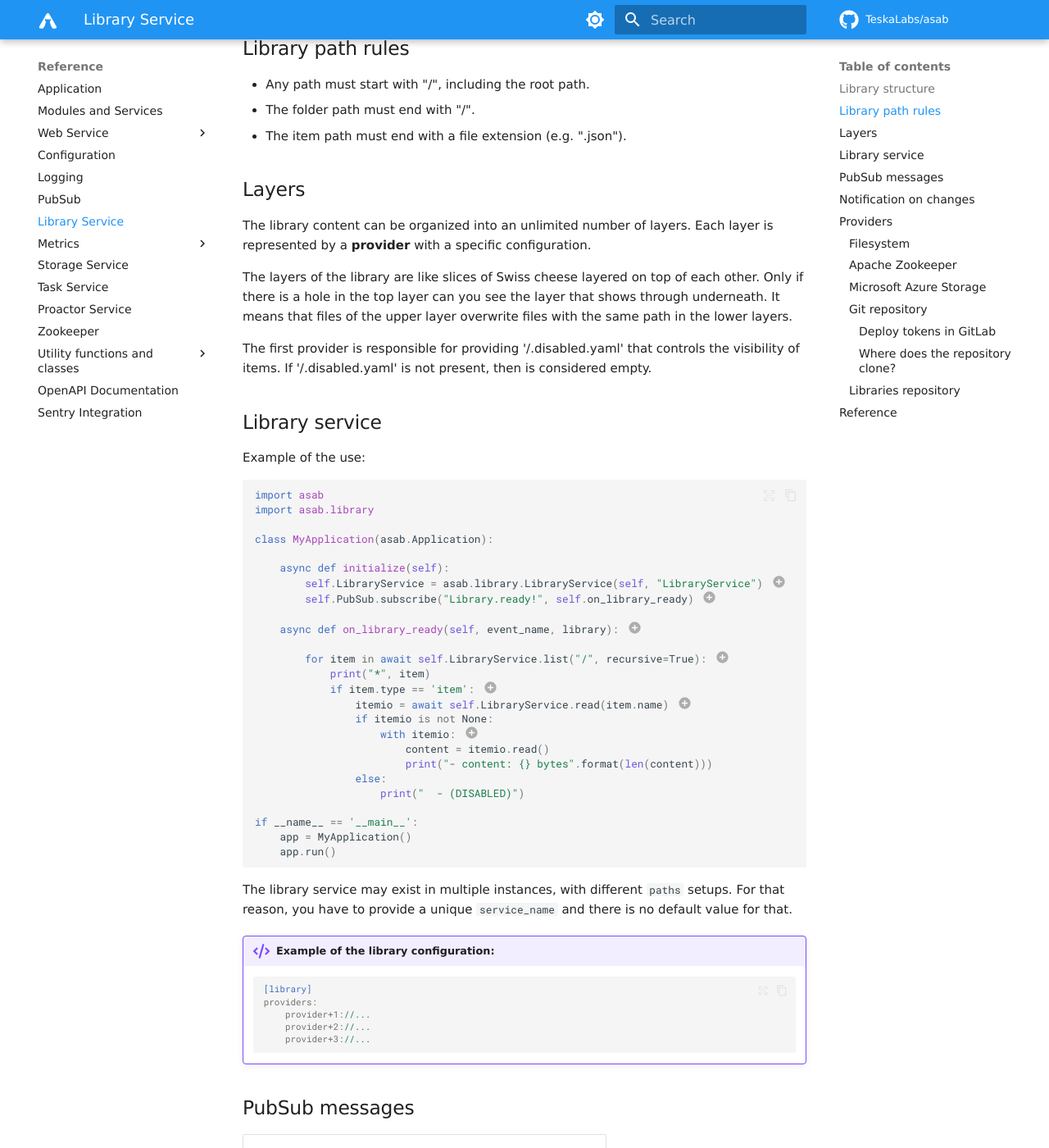
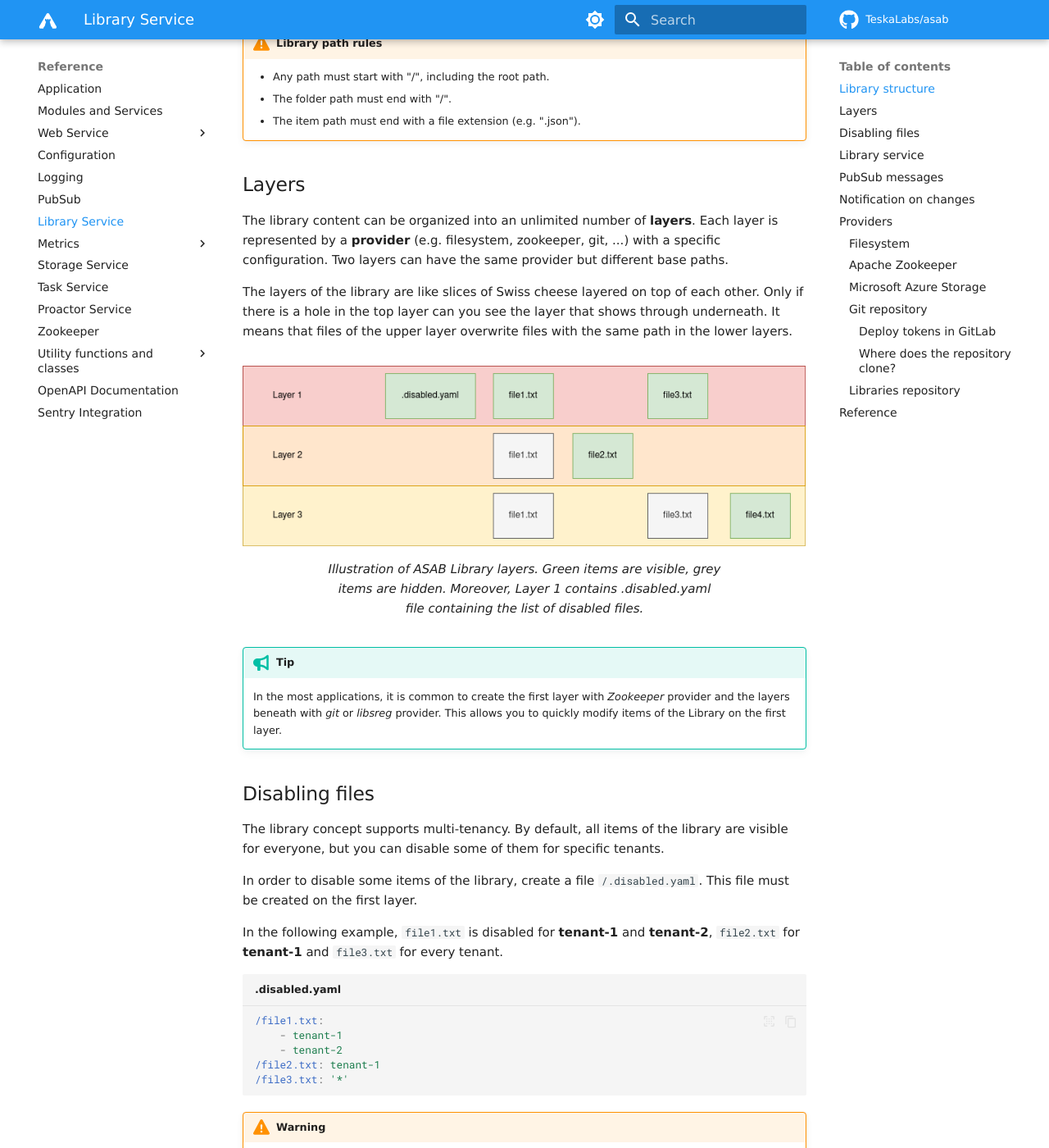
Before and after one commit to TeskaLabs/asab, an MkDocs documentation site: the page built from docs/reference/library.md, in a window 1280 px wide and 1400 px high, scrolled down 771 px. Shown: the whole window at 82% size. Built offline with MkDocs 1.6.1 and Material for MkDocs 9.7.7, drawn with Linux system fonts in a browser that asks for light colours; some web fonts are replaced; comment, search, counter and statistics services are not loaded; some of the changed text lies outside the part shown.

Commit message:
Improve Library description and docstrings

````diff
--- a/docs/reference/library.md
+++ b/docs/reference/library.md
@@ -12,120 +12,163 @@ The library can also notify the ASAB microservice about changes, e.g. for automa
 
 The library content is organized in a simplified file system manner, with directories and files.
 
-Example of the library structure:
+!!! example "Example of the library structure"
 
-```
-+ /folder1/
-  - /folder1/item1.yaml
-  - /folder1/item2.json
-+ /folder2/
-  - /folder2/item3.yaml
-  + /folder2/folder2.3/
-    - /folder2/folder2.3/item4.json
-```
+	```
+	+ /folder1/
+		- /folder1/item1.yaml
+		- /folder1/item2.json
+	+ /folder2/
+		- /folder2/item3.yaml
+		+ /folder2/folder2.3/
+			- /folder2/folder2.3/item4.json
+	```
 
-## Library path rules
+!!! warning "Library path rules"
 
-- Any path must start with "/", including the root path.
-- The folder path must end with "/".
-- The item path must end with a file extension (e.g. ".json").
+	- Any path must start with "/", including the root path.
+	- The folder path must end with "/".
+	- The item path must end with a file extension (e.g. ".json").
 
 ## Layers
 
-The library content can be organized into an unlimited number of layers.
-Each layer is represented by a **provider** with a specific configuration.
+The library content can be organized into an unlimited number of **layers**.
+Each layer is represented by a **provider** (e.g. filesystem, zookeeper, git, ...) with a specific configuration. Two layers can have the same provider but different base paths.
 
 The layers of the library are like slices of Swiss cheese layered on top of each other.
 Only if there is a hole in the top layer can you see the layer that shows through underneath.
 It means that files of the upper layer overwrite files with the same path in the lower layers.
 
-The first provider is responsible for providing '/.disabled.yaml' that controls the visibility of items.
-If '/.disabled.yaml' is not present, then is considered empty.
+<figure markdown>
+  ![Illustration of Library layers](../images/library/asab-library.drawio.png)
+  <figcaption>Illustration of ASAB Library layers. Green items are visible, grey items are hidden. Moreover, Layer 1 contains .disabled.yaml file containing the list of disabled files.</figcaption>
+</figure>
+
+!!! tip
+
+	In the most applications, it is common to create the first layer with *Zookeeper* provider and the layers beneath with *git* or *libsreg* provider. This allows you to quickly modify items of the Library on the first layer.
+
+## Disabling files
+
+The library concept supports multi-tenancy. By default, all items of the library are visible for everyone, but you can disable some of them for specific tenants.
+
+In order to disable some items of the library, create a file `/.disabled.yaml`. This file must be created on the first layer.
+
+In the following example, `file1.txt` is disabled for **tenant-1** and **tenant-2**, `file2.txt` for **tenant-1** and `file3.txt` for every tenant.
+
+```yaml title=".disabled.yaml"
+/file1.txt:
+	- tenant-1
+	- tenant-2
+/file2.txt: tenant-1
+/file3.txt: '*'
+```
+
+!!! warning
+	When disabling a file for all tenants with a star, don't forget to close it in quotation marks. Otherwise, YAML would interpret star as an alias. Read more about [anchors and aliases](https://batalin.dev/posts/yaml-anchors-and-aliases/).
+
 
 ## Library service
-
-Example of the use:
-
-```python
-import asab
-import asab.library
-
-class MyApplication(asab.Application):
-
-    async def initialize(self):
-        self.LibraryService = asab.library.LibraryService(self, "LibraryService") #(1)!
-        self.PubSub.subscribe("Library.ready!", self.on_library_ready) #(2)!
-
-    async def on_library_ready(self, event_name, library): #(3)!
-
-        for item in await self.LibraryService.list("/", recursive=True): #(4)!
-            print("*", item)
-            if item.type == 'item': #(5)!
-                itemio = await self.LibraryService.read(item.name) #(6)!
-                if itemio is not None:
-                    with itemio: #(7)!
-                        content = itemio.read()
-                        print("- content: {} bytes".format(len(content)))
-                else:
-                    print("  - (DISABLED)")
-
-if __name__ == '__main__':
-    app = MyApplication()
-    app.run()
-```
-
-1. Initializes the Library Service.
-2. When the Library is initialized, `Library.ready!` PubSub message is emitted.
-3. The callback has to possess two arguments. `event_name` is the message "Library.ready!", `library` is the specific provider with
-which is the Library initialized.
-4. `list()` method returns list of `LibraryItem`s. For more information, see the reference section.
-5. `item.type` can be either 'item' or 'dir'.
-6. `read()` coroutine returns item IO object or None if the file is disabled.
-7. Item IO object is used as a context manager.
 
 The library service may exist in multiple instances, with different `paths` setups.
 For that reason, you have to provide a unique `service_name` and there is no default value for that.
 
+Each Library item is represented by `LibraryItem` dataclass. Read more in the [reference section](#asab.library.item.LibraryItem).
+
+!!! example "Example of the use:"
+
+	```python
+	import asab
+	import asab.library
+
+	class MyApplication(asab.Application):
+
+		async def initialize(self):
+			self.LibraryService = asab.library.LibraryService(self, "LibraryService") #(1)!
+			self.PubSub.subscribe("Library.ready!", self.on_library_ready) #(2)!
+
+		async def on_library_ready(self, event_name, library): #(3)!
+
+			for item in await self.LibraryService.list("/", recursive=True): #(4)!
+				print("*", item)
+				if item.type == 'item': #(5)!
+					itemio = await self.LibraryService.read(item.name) #(6)!
+					if itemio is not None:
+						with itemio: #(7)!
+							content = itemio.read()
+							print("- content: {} bytes".format(len(content)))
+					else:
+						print("  - (DISABLED)")
+
+	if __name__ == '__main__':
+		app = MyApplication()
+		app.run()
+	```
+
+	1. Initializes the Library Service. Remember to specify a unique `service_name`.
+	2. When the Library is initialized, `Library.ready!` PubSub message is emitted.
+	3. The callback has to possess two arguments. `event_name` is the message "Library.ready!", `library` is the specific provider with
+	which is the Library initialized.
+	4. `list()` method returns list of `LibraryItem`s. For more information, see the reference section.
+	5. `item.type` can be either 'item' or 'dir'.
+	6. `read()` coroutine returns item IO object or None if the file is disabled.
+	7. Item IO object is used as a context manager.
+
+
 !!! example "Example of the library configuration:"
 
-    ``` ini
-    [library]
-    providers:
-        provider+1://...
-        provider+2://...
-        provider+3://...
-    ```
+	``` ini
+	[library]
+	providers:
+		provider+1://...
+		provider+2://...
+		provider+3://...
+	```
+
 
 ## PubSub messages
 
+The Library is created in `not-ready` state. After the connection with the technologies behind is established, every library provider changes its state to `ready`.
+The Library switches to `ready` state after all its providers are ready.
+
+If some of the providers is disconnected, the Library switches to `not-ready` state again till the connection is reestablished.
+
+Every time the Library changes its state, `PubSub` message is published, with the arguments `provider` and `path`.
+
 | Message | Published when... |
 | --- | --- |
-| `Library.not_ready!` | providers are not ready. |
+| `Library.not_ready!` | at least one provider is not ready. |
 | `Library.ready!` | all of the providers are ready. |
 | `Library.change!` | the content of the Library has changed. |
 
 
+## Notification on changes
 
-## Notification on changes
+Some providers are able to detect changes of the library items.
 
 !!! example
 
-    ```python
-    class MyApplication(asab.Application):
+	```python
+	class MyApplication(asab.Application):
 
-    async def initialize(self):
-        self.PubSub.subscribe("Library.ready!", self.on_library_ready
-        self.PubSub.subscribe("Library.change!", self.on_library_change)
+	async def initialize(self):
+		self.PubSub.subscribe("Library.ready!", self.on_library_ready
+		self.PubSub.subscribe("Library.change!", self.on_library_change)
 
-    async def on_library_ready(self, event_name, library=None):
-        await self.LibraryService.subscribe(["/asab"]) #(1)!
+	async def on_library_ready(self, event_name, library=None):
+		await self.LibraryService.subscribe(["/asab"]) #(1)!
 
-    def on_library_change(self, message, provider, path): #(2)!
-        print("New changes in the library found by provider: '{}'".format(provider))
-    ```
+	def on_library_change(self, message, provider, path): #(2)!
+		print("New changes in the library found by provider: '{}'".format(provider))
+	```
 
-    1. `self.LibraryService.subscribe()` method takes either a single path as a string or multiple paths in list and watches for changes in them.
-    2. This coroutine takes three arguments: `message` (`Library.change!` in this case), `provider` (name of the provider that has detected changes) and `path` (the path where changes were made).
+	1. `self.LibraryService.subscribe()` method takes either a single path as a string or multiple paths in list and watches for changes in them.
+	2. This coroutine takes three arguments: `message` (`Library.change!` in this case), `provider` (name of the provider that has detected changes) and `path` (the path where changes were made).
+
+!!! info
+
+	Note that the some of the providers detect changes immediately while others detect them periodically. For example, *git provider* pulls the repository every minute, only after that the changes can be detected.
+
 
 ## Providers
 
@@ -146,20 +190,20 @@ as it uses [inotify](https://en.wikipedia.org/wiki/Inotify).
 
 !!! example "Configuration examples:"
 
-    ```ini
-    [library]
-    providers: /home/user/directory
-    ```
+	```ini
+	[library]
+	providers: /home/user/directory
+	```
 
-    ```ini
-    [library]
-    providers: ./this_directory
-    ```
+	```ini
+	[library]
+	providers: ./this_directory
+	```
 
-    ```ini
-    [library]
-    providers: file:///home/user/directory
-    ```
+	```ini
+	[library]
+	providers: file:///home/user/directory
+	```
 
 ### Apache Zookeeper
 
@@ -177,7 +221,7 @@ path=/library
 
 [library]
 providers:
-    zk://
+	zk://
 ```
 
 2)  Specify a path of a ZooKeeper node where only library lives.
@@ -189,7 +233,7 @@ path=/else
 
 [library]
 providers:
-    zk:///library
+	zk:///library
 ```
 
 ``` ini
@@ -199,7 +243,7 @@ path=/else
 
 [library]
 providers:
-    zk:///
+	zk:///
 ```
 
 3)  Configuration from the URL in the `[library]` section.
@@ -207,13 +251,13 @@ providers:
 ``` ini
 [library]
 providers:
-    zk://zookeeper-1:2181,zookeeper-2:2181,zookeeper-3:2181/library
+	zk://zookeeper-1:2181,zookeeper-2:2181,zookeeper-3:2181/library
 ```
 
 4)  Configuration from `[zookeeper]` section and joined
-    [path]{.title-ref} from `[zookeeper]` and `[library]` sections.
+	[path]{.title-ref} from `[zookeeper]` and `[library]` sections.
 
-    > The resulting path will be [/else/library]{.title-ref}.
+	> The resulting path will be [/else/library]{.title-ref}.
 
 ``` ini
 [zookeeper]
@@ -222,7 +266,7 @@ path=/else
 
 [library]
 providers:
-    zk://./library
+	zk://./library
 ```
 
 If a `path` from the `[zookeeper]` section is missing, an application class name will be used, e.g.
@@ -253,12 +297,12 @@ providers: azure+https://ACCOUNT-NAME.blob.core.windows.net/BLOB-CONTAINER?sv=20
 
 !!! warning
 
-    Connection to git repositories requires
-    [pygit2](https://www.pygit2.org/) library to be installed.
+	Connection to git repositories requires
+	[pygit2](https://www.pygit2.org/) library to be installed.
 
-    ```shell
-    pip install pygit2
-    ```
+	```shell
+	pip install pygit2
+	```
 
 Please follow this format in the configuration:
 
@@ -269,23 +313,23 @@ providers: git+http(s)://<username>:<deploy-token>@<path>#<branch>
 
 !!! example "Cloning from GitHub repository:"
 
-    Using a public repository from GitHub, the configuration may look like
-    this:
+	Using a public repository from GitHub, the configuration may look like
+	this:
 
-    ``` ini
-    [library]
-    providers: git+https://github.com/john/awesome_project.git
-    ```
+	``` ini
+	[library]
+	providers: git+https://github.com/john/awesome_project.git
+	```
 
 !!! example "Using custom branch:"
 
-    Use hash `#<branch-name>` to clone a repository from a
-    selected branch:
+	Use hash `#<branch-name>` to clone a repository from a
+	selected branch:
 
-    ``` ini
-    [library]
-    providers: git+https://github.com/john/awesome_project.git#name-of-the-branch
-    ```
+	``` ini
+	[library]
+	providers: git+https://github.com/john/awesome_project.git#name-of-the-branch
+	```
 
 #### Deploy tokens in GitLab
 
@@ -298,14 +342,14 @@ these steps from the
 [manual](https://docs.gitlab.com/ee/user/project/deploy_tokens/#create-a-deploy-token):
 
 1.  Go to **Settings > Repository > Deploy tokens** section in your
-    repository. (Note that you have to possess a *"Maintainer"* or
-    *"Owner"* role for the repository.)
+	repository. (Note that you have to possess a *"Maintainer"* or
+	*"Owner"* role for the repository.)
 2.  Expand the **"Deploy tokens"** section. The list of current Active
-    Deploy Tokens will be displayed.
+	Deploy Tokens will be displayed.
 3.  Complete the fields and scopes. We recommend a custom *"username"*,
-    as you will need it later for the URL in the configuration.
+	as you will need it later for the URL in the configuration.
 4.  Record the deploy token's values *before leaving or refreshing the
-    page*! After that, you cannot access it again.
+	page*! After that, you cannot access it again.
 
 After the deploy token is created, use the URL for the repository in the
 following format:
@@ -333,19 +377,19 @@ The distribution URL points to HTTP(S) server where _content archives_ are publi
 
 !!! example "Configuration examples:"
 
-    ```ini
-    [library]
-    providers: libsreg+https://libsreg.example.com/my-library
-    ```
+	```ini
+	[library]
+	providers: libsreg+https://libsreg.example.com/my-library
+	```
 
 !!! example "More than one distribution server can be specified:"
 
-    ```ini
-    [library]
-    providers: libsreg+https://libsreg1.example.com,libsreg2.example.com/my-library
-    ```
+	```ini
+	[library]
+	providers: libsreg+https://libsreg1.example.com,libsreg2.example.com/my-library
+	```
 
-    This variant provides more resiliency against a distribution server unavailability.
+	This variant provides more resiliency against a distribution server unavailability.
 
 A structure of the distribution server filesystem:
 
@@ -373,11 +417,13 @@ The structure of the distribution is as follows:
 
 !!! tip
 
-    This provider is designed to use Microsoft Azure Storage as a distribution point.
-    Is is assumed that the content archives are uploaded to the distribution point using CI/CD.
+	This provider is designed to use Microsoft Azure Storage as a distribution point.
+	Is is assumed that the content archives are uploaded to the distribution point using CI/CD.
 
 
 
 ## Reference
 
 ::: asab.library.LibraryService
+
+::: asab.library.item.LibraryItem
````
Also changed, not shown: other parts of docs/reference/library.md (+1 -0 lines), docs/images/library/asab-library.drawio.png (added), 2 other files.
